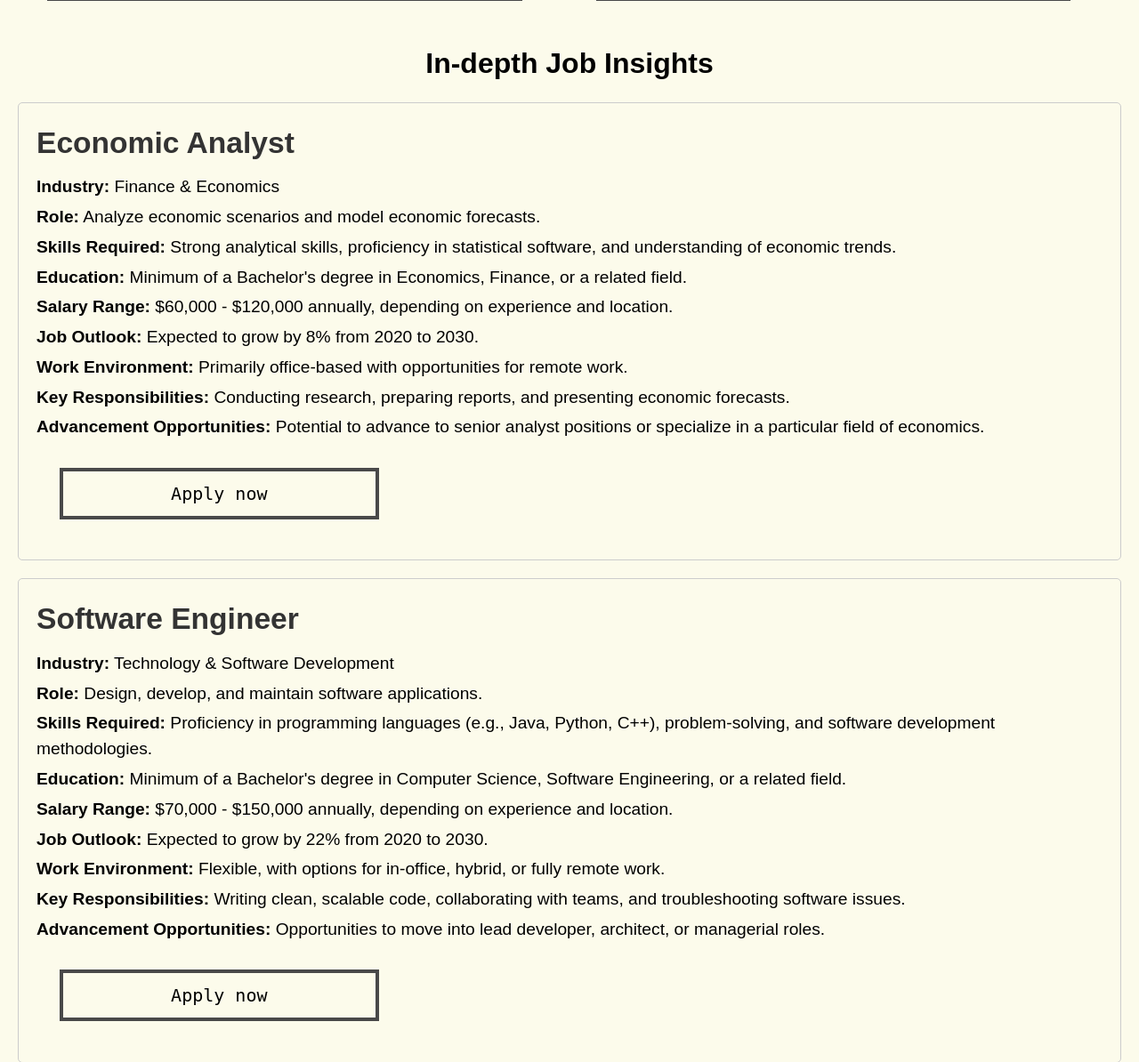
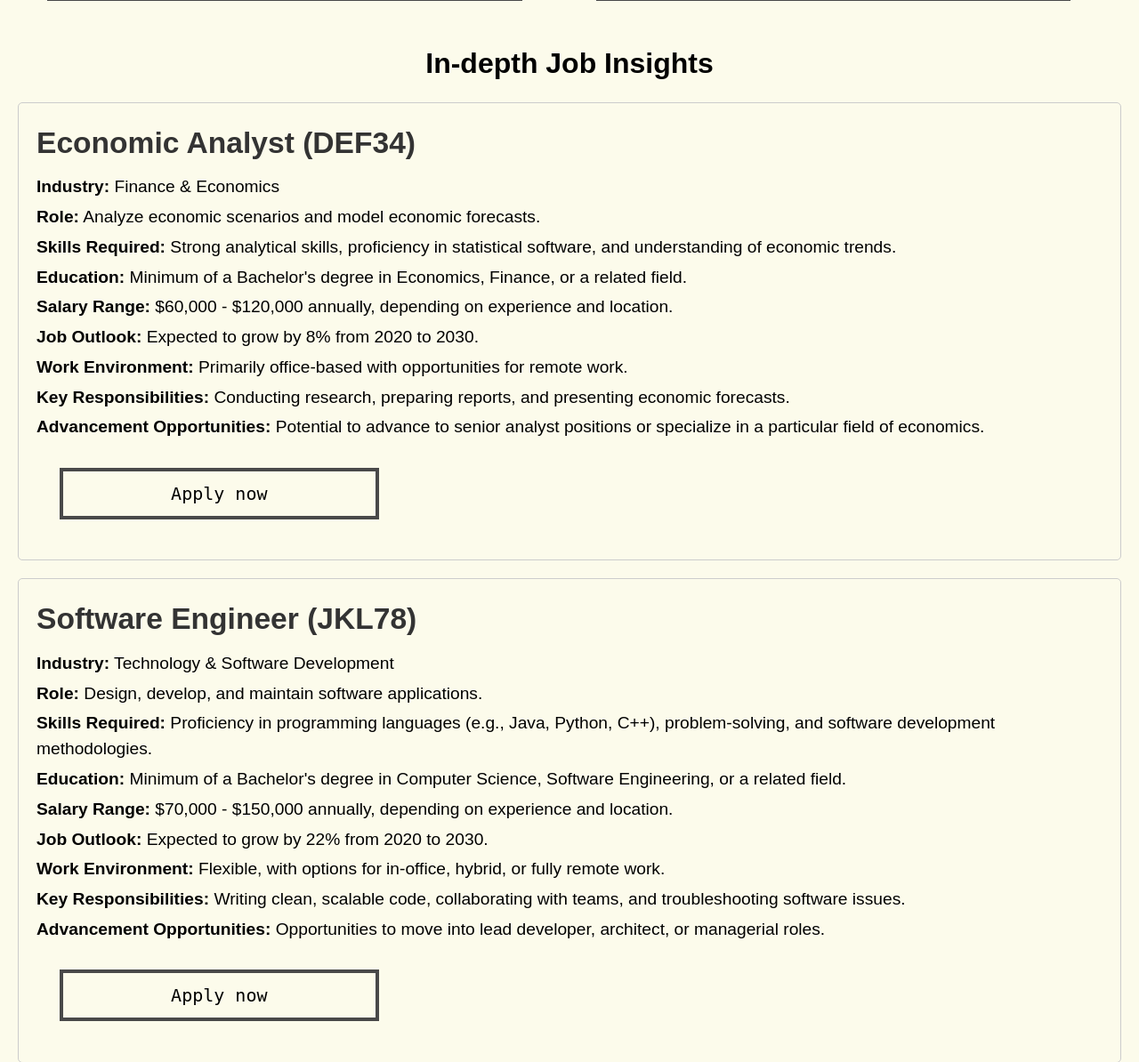
Before and after one commit to Hallelujah5/web-asm1, a PHP site: page /jobs.php in a window 1280 px wide. Shown: the part 1144-2338 px from the top of the page at 89% size. Run offline with PHP 8.4, Linux system fonts and the light colour scheme.

Commit message:
Update jobs.php

```diff
--- a/jobs.php
+++ b/jobs.php
@@ -66,7 +66,7 @@
       <h1>In-depth Job Insights</h1>
 
       <div class="job-detail">
-        <h2 class="job-detail-h2">Economic Analyst</h2>
+        <h2 class="job-detail-h2">Economic Analyst (DEF34)</h2>
         <ul class="job-detail-ul">
           <li><strong>Industry:</strong> Finance & Economics</li>
           <li><strong>Role:</strong> Analyze economic scenarios and model economic forecasts.</li>
@@ -81,7 +81,7 @@
         </ul>
       </div>
       <div class="job-detail">
-        <h2 class="job-detail-h2">Software Engineer</h2>
+        <h2 class="job-detail-h2">Software Engineer (JKL78)</h2>
         <ul class="job-detail-ul">
           <li><strong>Industry:</strong> Technology & Software Development</li>
           <li><strong>Role:</strong> Design, develop, and maintain software applications.</li>
```
